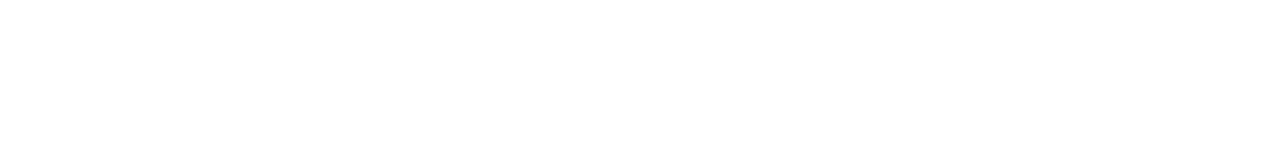
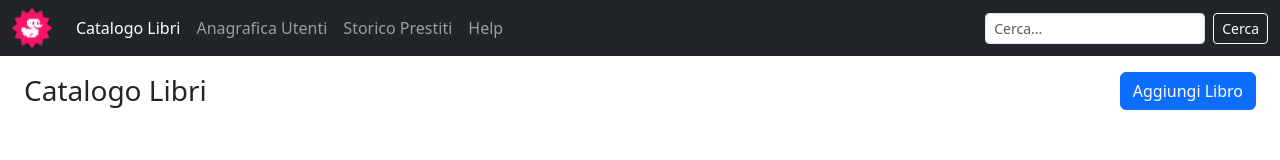
Before and after one commit to LorenzoMinotti-090/html-css-bootstrap-dashboard, a plain HTML site: page index.html in a window 1280 px wide. Drawn offline with nearby package versions, Linux system fonts and the light colour scheme.

Commit message:
fix: header

```diff
--- a/index.html
+++ b/index.html
@@ -14,6 +14,55 @@
 
 <body>
 
+    <header>
+        <nav class="navbar navbar-expand-lg navbar-dark bg-dark">
+            <div class="container-fluid d-flex align-items-center">
+
+                <a href="#" class="d-flex align-items-center me-3">
+                    <img src="/img/duck.png" alt="duck" class="img-fluid " style="height: 40px;">
+                </a>
+
+
+                <button class="navbar-toggler" type="button" data-bs-toggle="collapse" data-bs-target="#topNav">
+                    <span class="navbar-toggler-icon"></span>
+                </button>
+
+
+                <div class="collapse navbar-collapse" id="topNav">
+                    <ul class="navbar-nav me-auto mb-2 mb-lg-0">
+                        <li class="nav-item"><a class="nav-link active" href="#">Catalogo Libri</a></li>
+                        <li class="nav-item"><a class="nav-link" href="#">Anagrafica Utenti</a></li>
+                        <li class="nav-item"><a class="nav-link" href="#">Storico Prestiti</a></li>
+                        <li class="nav-item"><a class="nav-link" href="#">Help</a></li>
+                    </ul>
+
+                    <form class="d-flex align-items-center" role="search">
+                        <input class="form-control form-control-sm me-2" type="search" placeholder="Cerca..."
+                            aria-label="Cerca">
+                        <button class="btn btn-outline-light btn-sm" type="submit">Cerca</button>
+                    </form>
+                </div>
+            </div>
+        </nav>
+
+        <div class="container-fluid bg-white">
+            <div class="container-fluid py-3">
+                <div
+                    class="d-flex flex-column flex-sm-row justify-content-between align-items-start align-items-sm-center">
+                    <h1 class="h3 mb-0">Catalogo Libri</h1>
+                    <div>
+                        <button class="btn btn-primary">Aggiungi Libro</button>
+                    </div>
+                </div>
+            </div>
+        </div>
+
+    </header>
+
+
+
+    <main></main>
+
 </body>
 
 </html>
```
